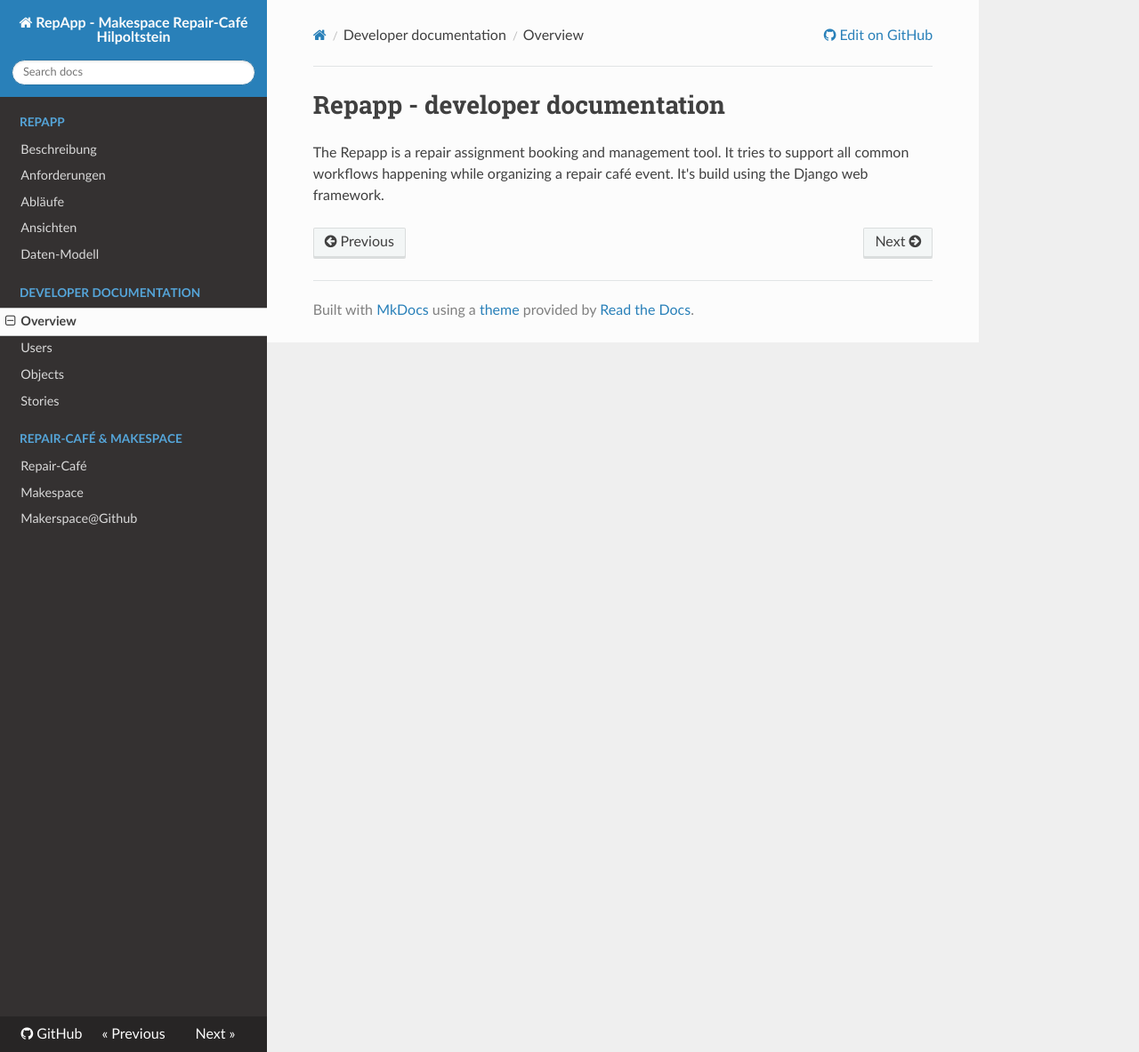
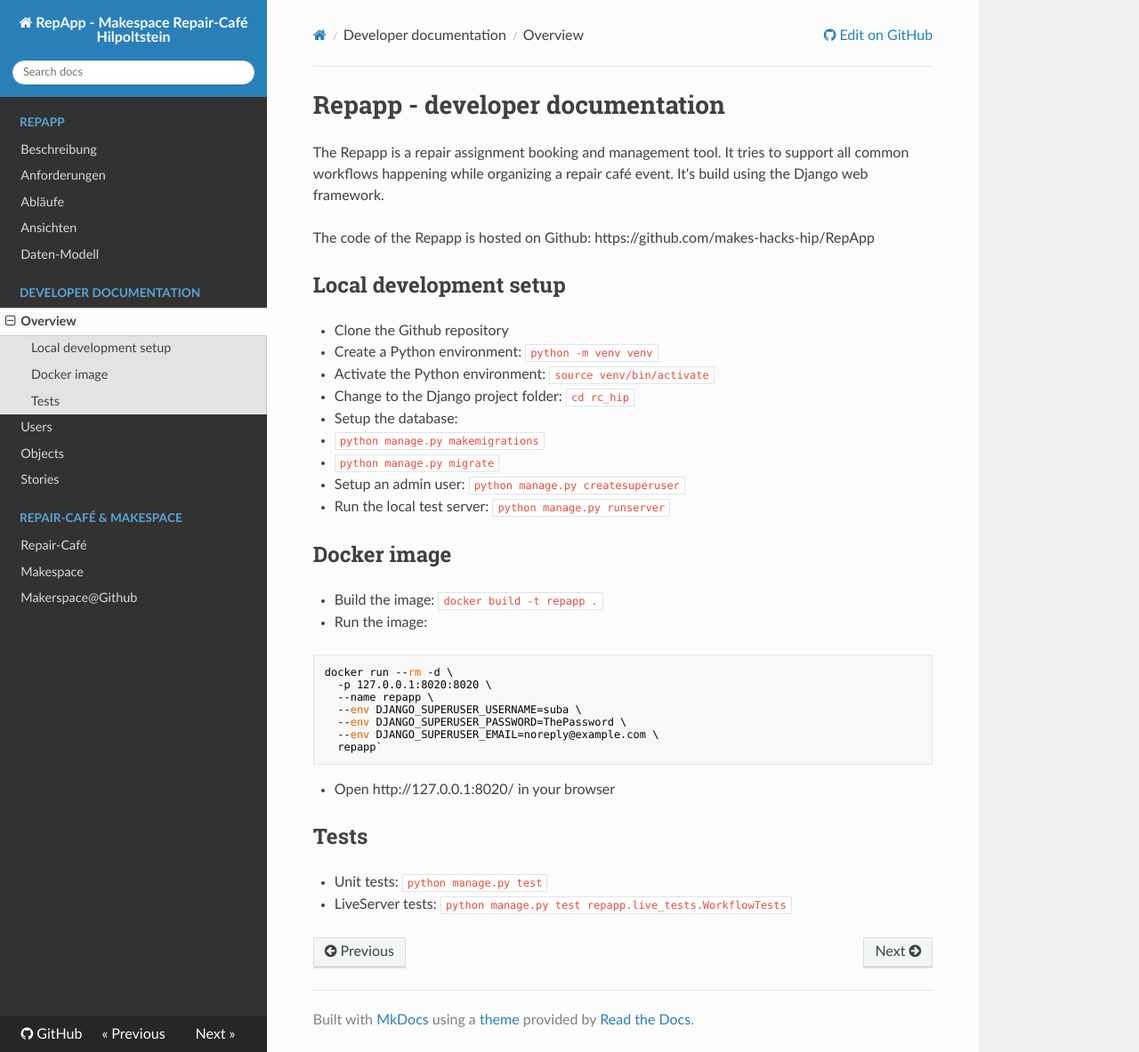
Before and after one commit to makes-hacks-hip/RepApp, an MkDocs documentation site: the page built from docs/dev/index.md, in a window 1280 px wide and 1183 px high. Shown: the whole window at 89% size. Built offline with MkDocs 1.6.1, drawn with Linux system fonts in a browser that asks for light colours; nearby versions of some CDN libraries.

Commit message:
dev instructions

````diff
--- a/docs/dev/index.md
+++ b/docs/dev/index.md
@@ -3,3 +3,39 @@
 The Repapp is a repair assignment booking and management tool.
 It tries to support all common workflows happening while organizing a repair café event.
 It's build using the Django web framework.
+
+The code of the Repapp is hosted on Github: https://github.com/makes-hacks-hip/RepApp
+
+## Local development setup
+
+- Clone the Github repository
+- Create a Python environment: `python -m venv venv`
+- Activate the Python environment: `source venv/bin/activate`
+- Change to the Django project folder: `cd rc_hip`
+- Setup the database:
+  - `python manage.py makemigrations`
+  - `python manage.py migrate`
+- Setup an admin user: `python manage.py createsuperuser`
+- Run the local test server: `python manage.py runserver`
+
+## Docker image
+
+- Build the image: `docker build -t repapp .`
+- Run the image:
+
+```bash
+docker run --rm -d \
+  -p 127.0.0.1:8020:8020 \
+  --name repapp \
+  --env DJANGO_SUPERUSER_USERNAME=suba \
+  --env DJANGO_SUPERUSER_PASSWORD=ThePassword \
+  --env DJANGO_SUPERUSER_EMAIL=noreply@example.com \
+  repapp`
+```
+
+- Open http://127.0.0.1:8020/ in your browser
+
+## Tests
+
+- Unit tests: `python manage.py test`
+- LiveServer tests: `python manage.py test repapp.live_tests.WorkflowTests`
````
